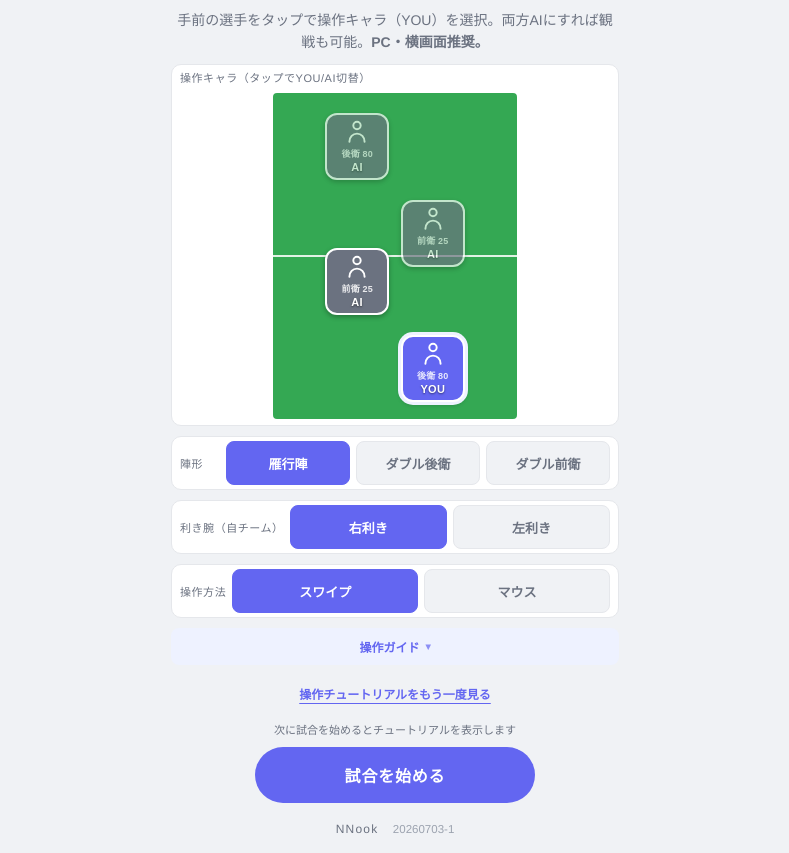
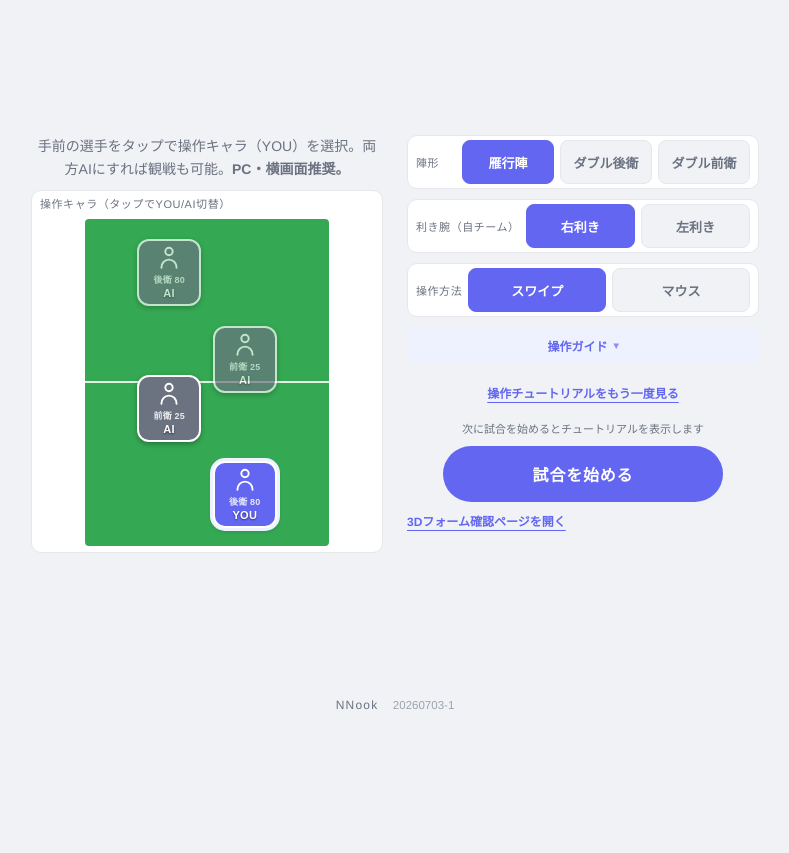
Before and after one commit to Junkoma2/soft-tennis, a plain HTML site: page index.html in a window 1280 px wide. Both pictures are taken after a click on the button "操作チュートリアルをもう一度見る". Shown: the part 71-924 px from the top of the page, without its empty margins (245-1034 px from the left). After the commit the page ends 800 px from the top, so only its background shows below. Drawn offline with Linux system fonts and the light colour scheme.

Commit message:
fix: 横画面のメニュー画面が縦一列のまま最適化されていない不具合を修正 (#89)
メニュー画面(#screen-ready)は横画面(landscape)でも縦画面と同じ単一列の
flexレイアウトのままで、丈の低い横画面では大きくスクロールしないと試合
開始ボタンに届かず、横幅も使い切れていなかった。

横画面時のみ#screen-readyをCSS多段組み(column-count: 2)に切り替え、内容
を2列に折り返して合計の高さを抑える。#appの横幅制限も480pxから760pxへ
広げ、横幅を活かす。縦画面時の見た目・挙動には影響しない。

Co-authored-by: Junkoma2 <Junkoma2@users.noreply.github.com>

```diff
--- a/index.html
+++ b/index.html
@@ -13,7 +13,7 @@
   <meta name="apple-mobile-web-app-capable" content="yes" />
   <meta name="apple-mobile-web-app-status-bar-style" content="black" />
   <meta name="apple-mobile-web-app-title" content="ソフトテニス" />
-  <link rel="stylesheet" href="style.css?v=20260710-01" />
+  <link rel="stylesheet" href="style.css?v=20260723-01" />
 </head>
 <body>
   <div id="app">
--- a/style.css
+++ b/style.css
@@ -1041,6 +1041,45 @@
   #screen-game .hint { display: none; }
 }
 
+/* 横画面のメニュー画面（試合前の設定画面）。単純な縦一列のままだと丈の低い横画面
+ * （スマホ横向き等）では大きくスクロールしないと試合開始ボタンに届かず、横幅も
+ * 使い切れないため「横画面に対応していない」ように見える。内容を2列に折り返して
+ * 合計の高さを抑え、横幅を活かす。試合画面(#screen-game)は専用レイアウトが別に
+ * あるため対象外。結果画面(#screen-result)は項目数が少なく縦一列のままで収まる
+ * ため対象外とする。 */
+@media (orientation: landscape) {
+  body:has(#screen-ready:not([hidden])) #app {
+    max-width: 760px;
+  }
+
+  #screen-ready {
+    display: block;
+    column-count: 2;
+    column-gap: 24px;
+  }
+
+  #screen-ready > * {
+    break-inside: avoid;
+    margin: 0 0 10px;
+  }
+
+  #screen-ready > *:last-child { margin-bottom: 0; }
+
+  /* 元のflexレイアウト(align-items:center)が担っていた中央寄せを、
+   * 幅が内容に合わせて縮む要素にだけ個別に付け直す。 */
+  #screen-ready .primary-btn,
+  #screen-ready .tutorial-replay-link,
+  #screen-ready .model-viewer-link {
+    display: block;
+    margin-left: auto;
+    margin-right: auto;
+  }
+
+  #screen-ready .tutorial-replay-note {
+    text-align: center;
+  }
+}
+
 /* 縦画面（スマホ）。コートは縦長(2:3)で奥行きを広く見せ、操作パネルはコート下の
  * 専用帯（ベースルールと同じ構造）に画面幅いっぱいで並べる。 */
 @media (orientation: portrait) {
```
Also changed, not shown: tests/landscape-menu-layout.test.mjs (added, +58 -0 lines).
